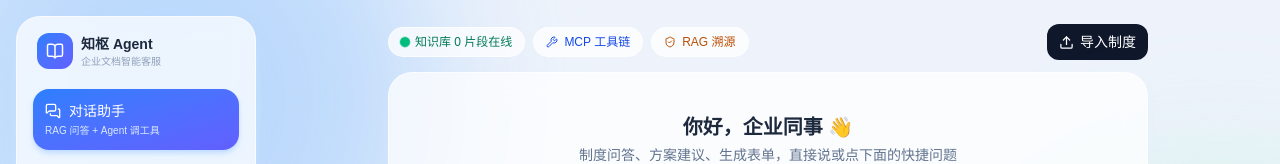
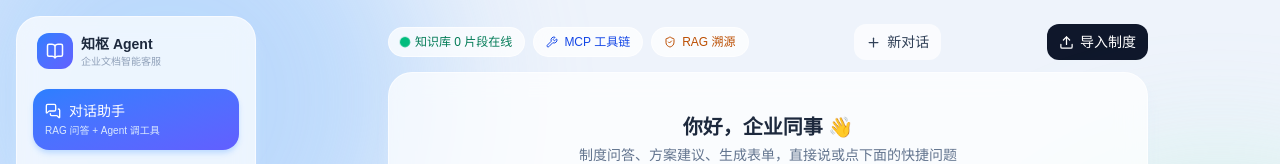
Before and after one commit to meizihao80/yunfan-agent, a Next.js app: page / in a window 1280 px wide. Shown: the top 164 px of the page. Built offline with nearby package versions, Linux system fonts and the light colour scheme.

Commit message:
feat: 对话页加新对话按钮

```diff
--- a/src/app/page.tsx
+++ b/src/app/page.tsx
@@ -15,6 +15,7 @@ import {
   CheckCircle2,
   Building2,
   ClipboardList,
+  Plus,
 } from "lucide-react";
 
 type Part = {
@@ -39,7 +40,7 @@ const QUICK = [
 ];
 
 export default function Page() {
-  const { messages, sendMessage, status, error, reload } = useChat({
+  const { messages, sendMessage, status, error, reload, setMessages } = useChat({
     transport: new DefaultChatTransport({ api: "/api/agent" }),
   });
 
@@ -147,6 +148,12 @@ export default function Page() {
               <ShieldCheck size={12} /> RAG 溯源
             </span>
           </div>
+          <button
+            onClick={() => setMessages([])}
+            className="flex items-center gap-1.5 rounded-xl bg-white/70 px-3 py-2 text-sm text-slate-700 transition hover:scale-105 hover:bg-white"
+          >
+            <Plus size={15} /> 新对话
+          </button>
           <button
             onClick={handleImport}
             disabled={importing}
```
